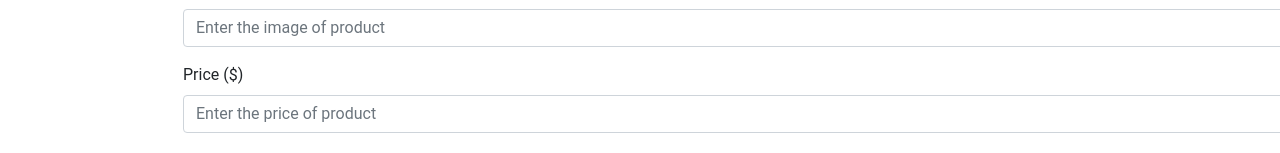
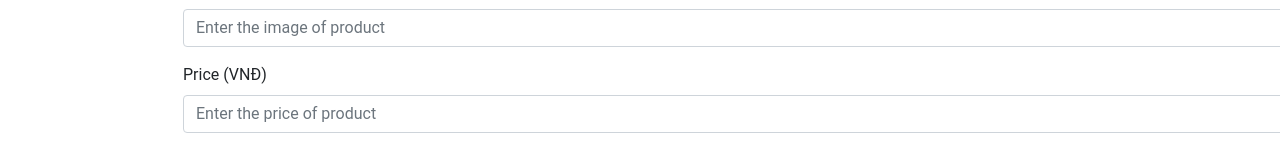
Before and after one commit to badat2k00/final-project-shoes-store, a React (Create React App) app: page /admin in a window 1280 px wide. Shown: the part 345-498 px from the top of the page. Built offline with nearby package versions, Linux system fonts and the light colour scheme; sample sign-in values are in the browser's storage.

Commit message:
fix currency

```diff
--- a/src/components/AddProductForm/AddProductForm.js
+++ b/src/components/AddProductForm/AddProductForm.js
@@ -75,7 +75,7 @@ const AddProductForm = (props) => {
         </div>
         <div className="mb-3">
           <label htmlFor="productPrice" className="form-label">
-            Price ($)
+            Price (VNĐ)
           </label>
           <input
             className="form-control"
```
